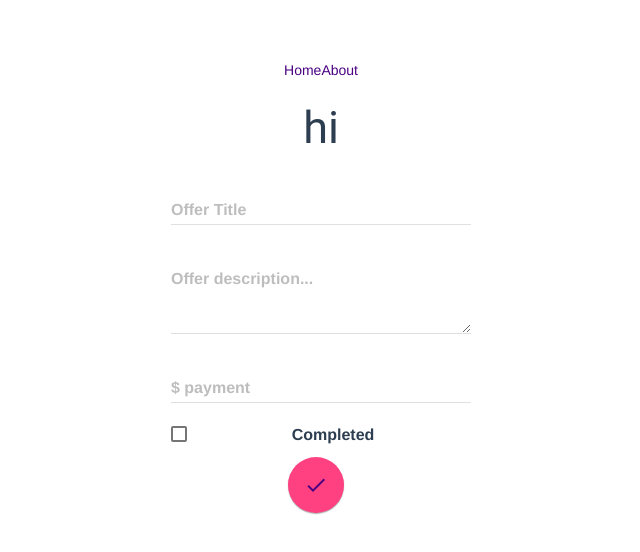
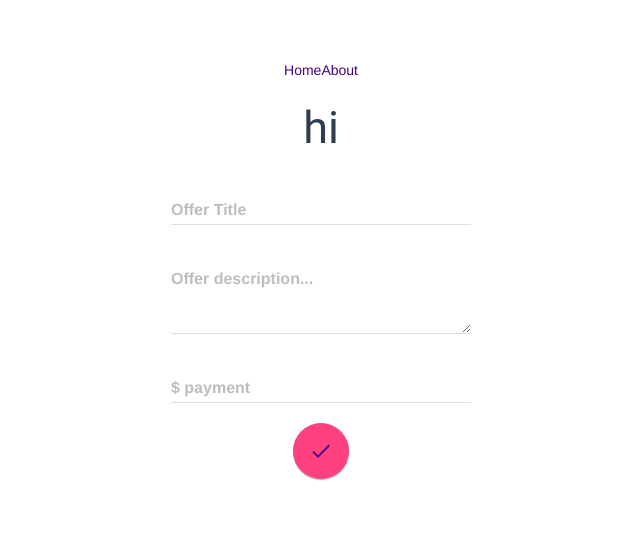
Before and after one commit to laurenarfaras/hihelper2.0, a Vue app: page /create in a window 1280 px wide. Shown: the top 552 px of the page, without its empty margins (319-959 px from the left). Built offline with nearby package versions, Linux system fonts and the light colour scheme.

Commit message:
fixed some styling and set up of the create form

```diff
--- a/src/components/Create.vue
+++ b/src/components/Create.vue
@@ -1,6 +1,6 @@
 <template>
   <div class="create">
-    <div class="container">
+    <div class="container create-container">
       <!-- <p>hi this is the create page</p> -->
 
       <form action="#">
@@ -24,10 +24,10 @@
           <span class="mdl-textfield__error">Input is not a number!</span>
         </div>
 
-        <label class="mdl-checkbox mdl-js-checkbox mdl-js-ripple-effect" for="checkbox-2">
+        <!-- <label class="mdl-checkbox mdl-js-checkbox mdl-js-ripple-effect" for="checkbox-2">
           <input type="checkbox" id="checkbox-2" class="mdl-checkbox__input">
           <span class="mdl-checkbox__label">Completed</span>
-        </label>
+        </label> -->
 
         <div class="container-button">
           <!-- Colored FAB button with ripple -->
@@ -45,31 +45,16 @@
 </template>
 
 <style>
-  body {
-    text-align: center;
+  a {
+    color: #4b0082 !important;
   }
-  .mdl-layout {
-    align-items: center;
-    justify-content: center;
-  }
-  .mdl-layout__content {
-    padding: 24px;
-    flex: none;
-  }
-  .mdl-button {
-    margin-top: 10px;
-    margin-bottom: 10px;
-    margin-right: 10px;
-  }
-  .container {
+  .create-container {
     display: flex;
     justify-content: center;
+    align-items: center;
   }
   .mdl-textfield {
     display: flex;
     justify-content: center;
   }
-  a {
-    color: #4b0082 !important;
-  }
 </style>
```
